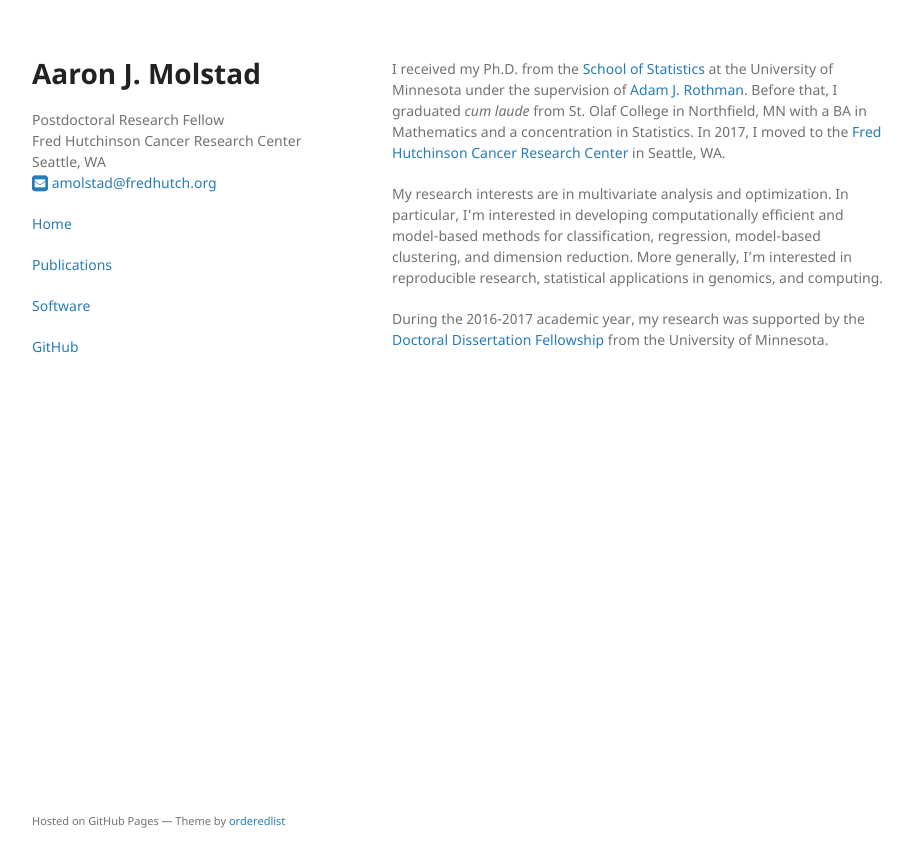
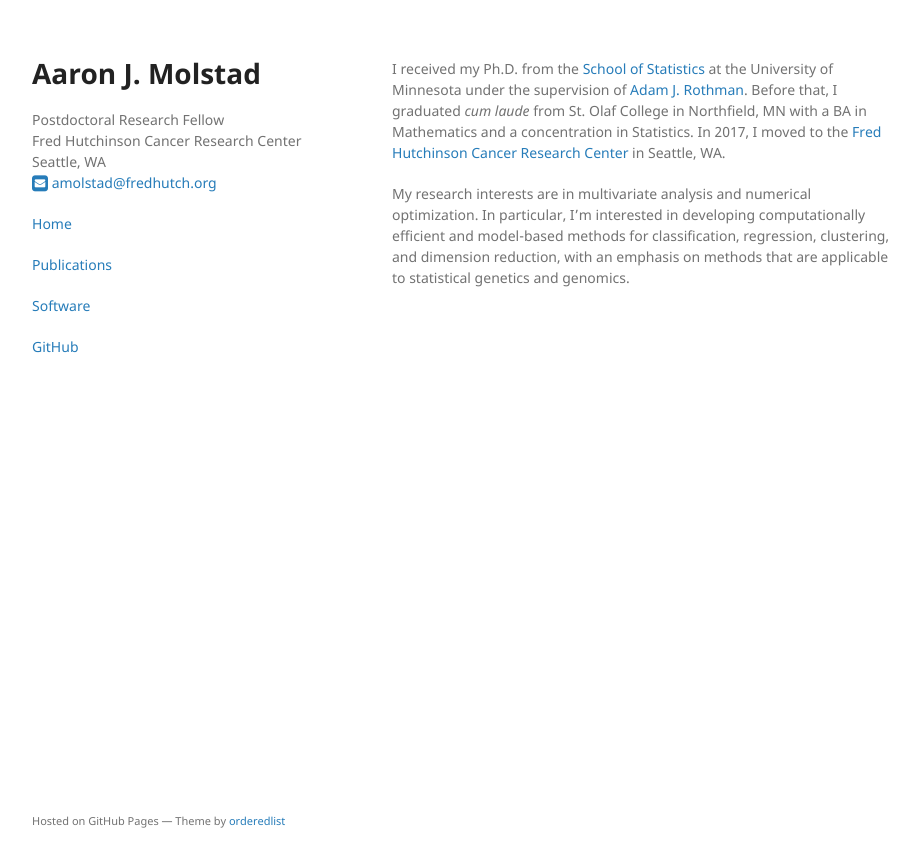
Before and after one commit to ajmolstad/ajmolstad.github.io, a Jekyll site: the page built from index.md, in a window 1280 px wide. Shown: the top 867 px of the page, without its empty margins (178-1097 px from the left). Built offline with Jekyll 4.4.1, drawn with Linux system fonts in a browser that asks for light colours.

Commit message:
Update index.md

```diff
--- a/index.md
+++ b/index.md
@@ -4,6 +4,4 @@
 
 I received my Ph.D. from the [School of Statistics](http://stat.umn.edu) at the University of Minnesota under the supervision of [Adam J. Rothman](http://users.stat.umn.edu/~arothman). Before that, I graduated *cum laude* from St. Olaf College in Northfield, MN with a BA in Mathematics and a concentration in Statistics. In 2017, I moved to the [Fred Hutchinson Cancer Research Center](https://www.fredhutch.org/en.html) in Seattle, WA.
 
-My research interests are in multivariate analysis and optimization. In particular, I'm interested in developing  computationally efficient and model-based methods for classification, regression, model-based clustering, and dimension reduction. More generally, I'm interested in reproducible research, statistical applications in genomics, and computing.
-
-During the 2016-2017 academic year, my research was supported by the [Doctoral Dissertation Fellowship](https://www.grad.umn.edu/funding-tuition-fellowships-grants/ddf) from the University of Minnesota.
+My research interests are in multivariate analysis and numerical optimization. In particular, I'm interested in developing  computationally efficient and model-based methods for classification, regression, clustering, and dimension reduction, with an emphasis on methods that are applicable to statistical genetics and genomics.
```
